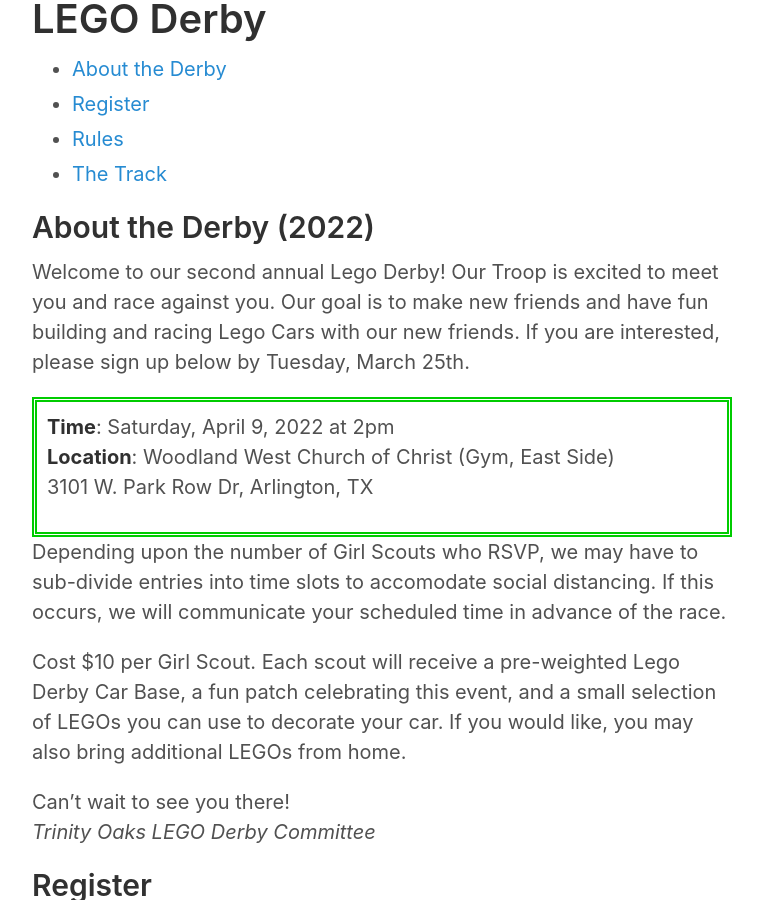
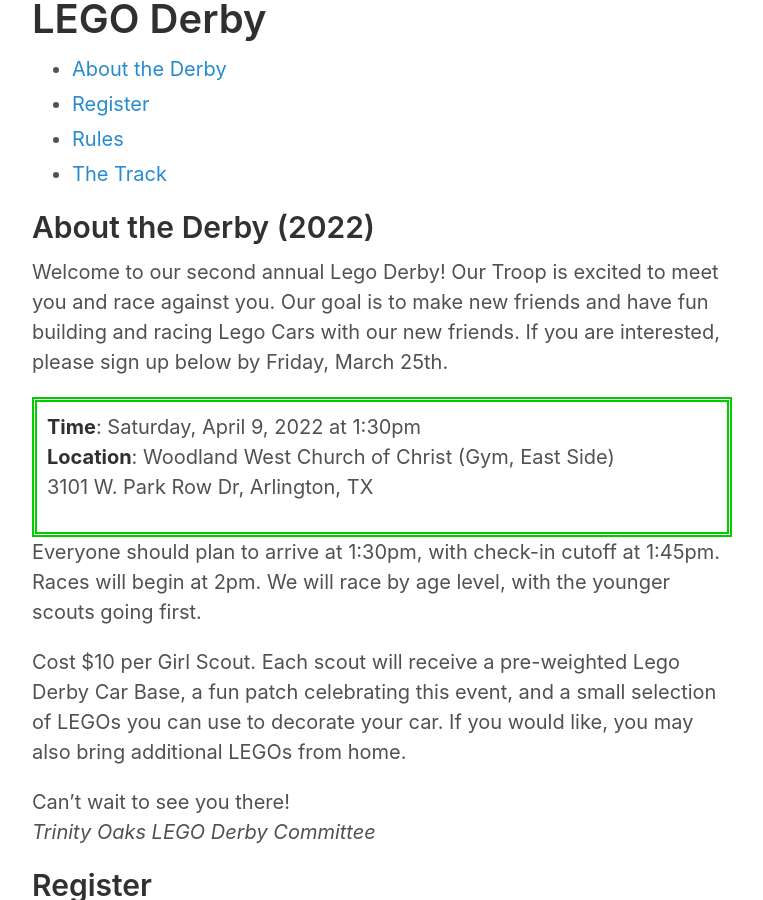
Before and after one commit to Troop1610/troop1610.github.io, a Jekyll site: the page built from derby.md, in a window 1280 px wide and 900 px high, scrolled down 431 px. Shown: the whole window, without its empty margins (258-1021 px from the left). Built offline with Jekyll 4.4.1, drawn with Linux system fonts in a browser that asks for light colours; some of the changed text lies outside the part shown.

Commit message:
Update derby.md

```diff
--- a/derby.md
+++ b/derby.md
@@ -12,19 +12,18 @@
 
 Welcome to our second annual Lego Derby! Our Troop is excited to meet you and race against you.
 Our goal is to make new friends and have fun building and racing Lego Cars with our new friends.
-If you are interested, please sign up below by Tuesday, March 25th.
+If you are interested, please sign up below by Friday, March 25th.
 
 <div style="border-color:#00cc00; border-style:double; border-width:thick; padding: 10px" markdown="1">
 
-**Time**: Saturday, April 9, 2022 at 2pm<br/>
+**Time**: Saturday, April 9, 2022 at 1:30pm<br/>
 **Location**: Woodland West Church of Christ (Gym, East Side)<br />
 3101 W. Park Row Dr, Arlington, TX
 
 </div>
 
-Depending upon the number of Girl Scouts who RSVP, we may have to sub-divide entries into
-time slots to accomodate social distancing.  If this occurs, we will communicate your
-scheduled time in advance of the race.
+Everyone should plan to arrive at 1:30pm, with check-in cutoff at 1:45pm.  Races will begin at
+2pm.  We will race by age level, with the younger scouts going first.
 
 Cost $10 per Girl Scout. Each scout will receive a pre-weighted Lego Derby Car Base, a fun
 patch celebrating this event, and a small selection of LEGOs you can use to decorate your car.
```
Also changed, not shown: other parts of derby.md (+2 -1 lines).
